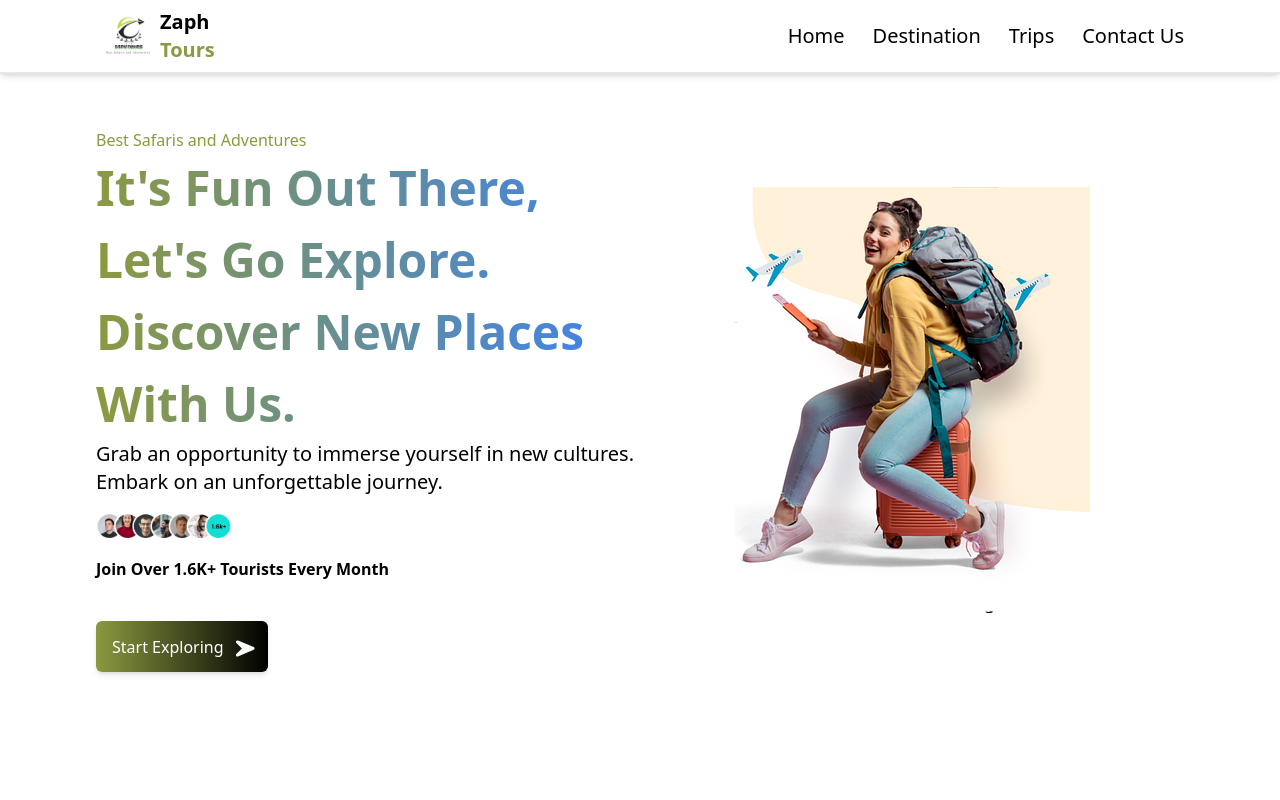
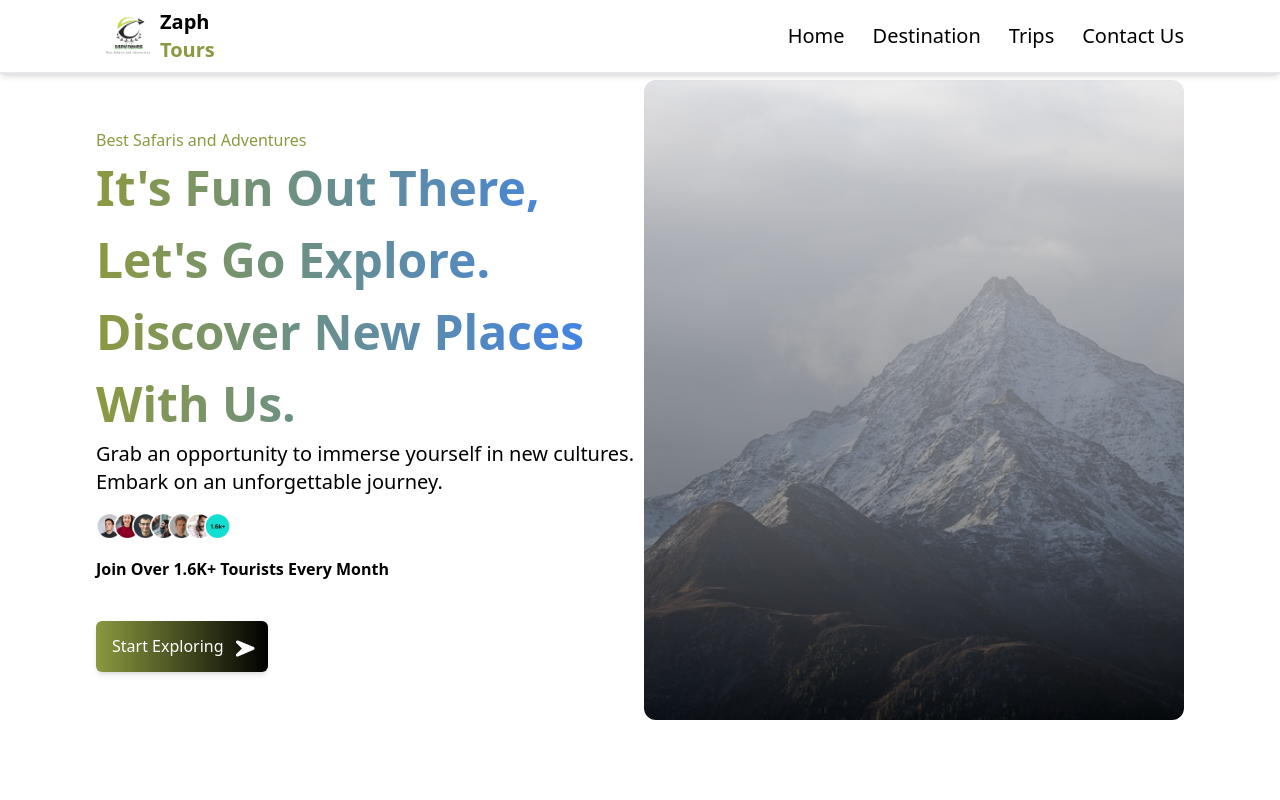
Before and after one commit to JAS-D98/Zaph-Tours-and-Travels-Website-T2-Give-Monthly-Project, a React (Vite) app: page / in a window 1280 px wide. Shown: the top 800 px of the page. Built offline with nearby package versions, Linux system fonts and the light colour scheme.

Commit message:
change hero image

```diff
--- a/src/index.css
+++ b/src/index.css
@@ -6,3 +6,17 @@
   background: linear-gradient(rgba(0, 0, 0, 0.6), rgba(0, 0, 0, 0.6)),
     url("../src/assets/map.png");
 }
+.hero-bg{
+  width: 50%;
+  height: 80vh;
+  background: linear-gradient(rgba(243, 241, 241, 0.827), rgba(0, 0, 0, 0.6)), url(./../src/assets/mountKenya1.png);
+  background-repeat: no-repeat;
+  background-size: cover;
+  background-position: center;
+}
+
+@media screen and (max-width:63.25em) {
+  .hero-bg{
+    width: 90%;
+  }
+}
--- a/src/pages/landingpage/LandingPage.jsx
+++ b/src/pages/landingpage/LandingPage.jsx
@@ -26,7 +26,7 @@ export default function LandingPage() {
   return (
     <>
       {/* Start of Hero Section */}
-      <div className="flex items-center flex-col-reverse px-5 lg:px-24 w-full min-h-[100vh] lg:flex-row">
+      <div className="flex items-center flex-col-reverse px-5 lg:px-24 w-full min-h-[100vh] lg:flex-row gap-2">
         <div className="w-full text-center items-center lg:items-start lg:w-1/2 lg:text-start h-full flex flex-col gap-4">
           <div>
             <p className="text-green">Best Safaris and Adventures</p>
@@ -46,8 +46,8 @@ export default function LandingPage() {
           </p>
           <Button title="Start Exploring" icon={arrow} />
         </div>
-        <div className="w-1/2 flex flex-col items-center justify-center">
-          <img src={hero} alt="image of a lady with a bag" />
+        <div className="w-full lg:w-1/2 flex flex-col items-center justify-center hero-bg rounded-xl">
+          {/* <img src={hero} alt="image of a lady with a bag" /> */}
         </div>
       </div>
       {/* End of Hero Section */}
```
Also changed, not shown: src/assets/footerlogo1.jpg (deleted), src/assets/gemini.jpeg (added).
